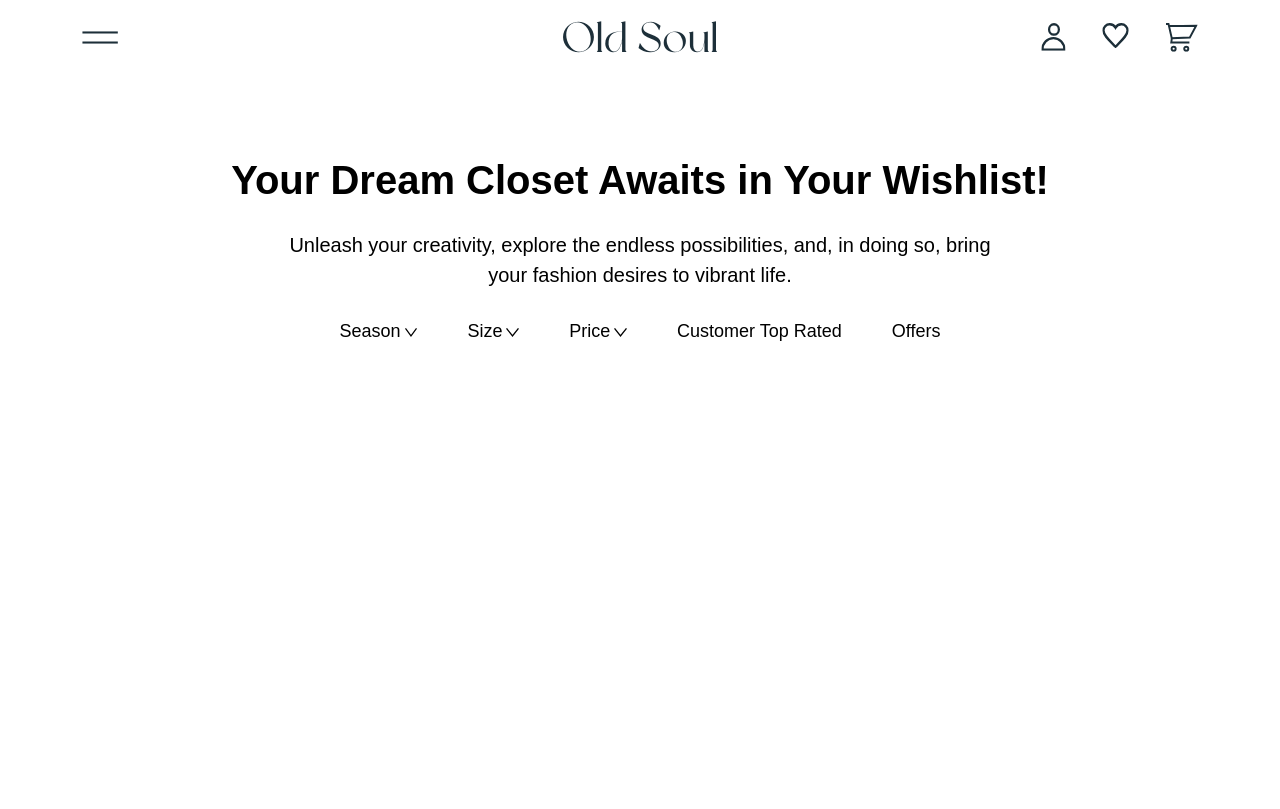
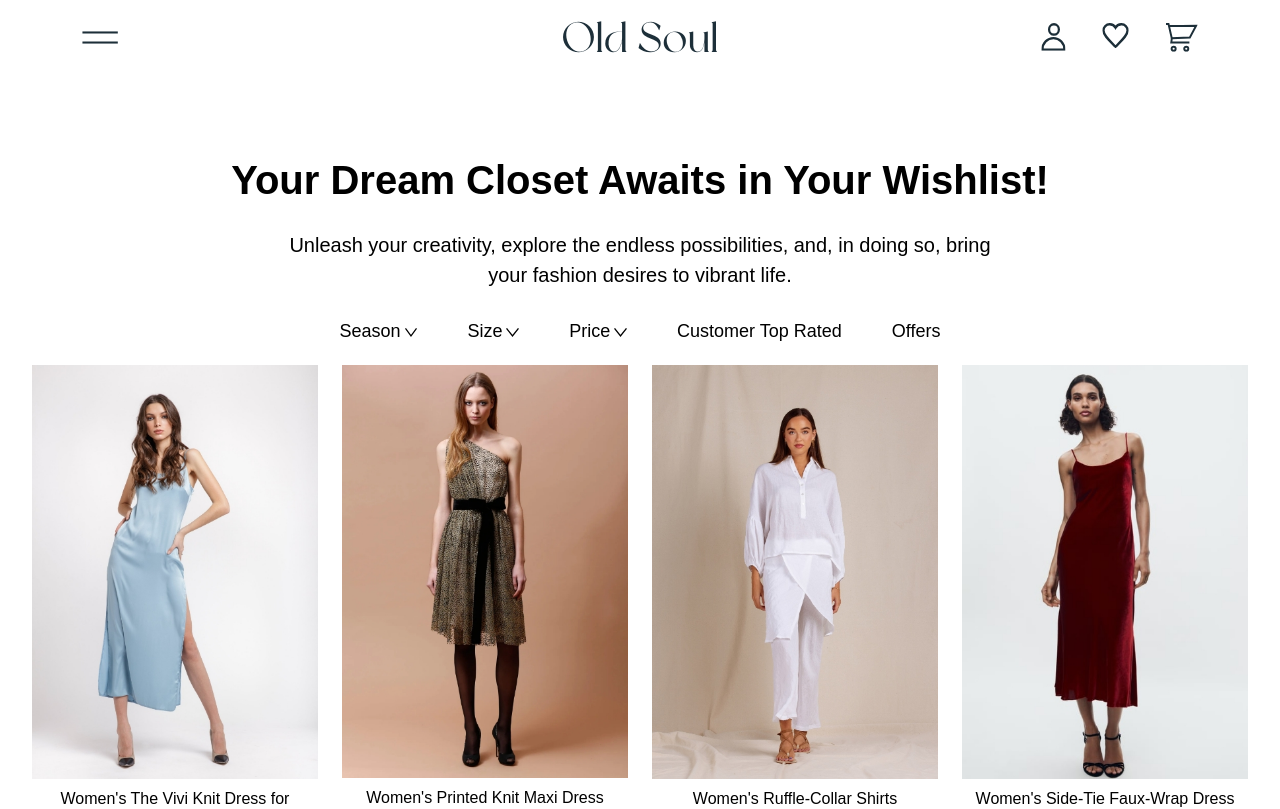
Before and after one commit to henryonyejelem/old_soul, a React (Create React App) app in the folder client/: page /wishlist in a window 1280 px wide. Shown: the top 809 px of the page. Built offline with nearby package versions, Linux system fonts and the light colour scheme; a web font is replaced by a local one.

Commit message:
Henry Onyejelem

```diff
--- a/client/src/App.js
+++ b/client/src/App.js
@@ -4,6 +4,7 @@ import Nav from "./components/ui/nav.js"
 import Footer from "./components/ui/footer.js"
 import Product from "./pages/collection/product/product.js"
 import Wishlist from "./pages/wishlist/index.js"
+import Cart from "./pages/cart/index.js"
 
 import { Route, Routes } from "react-router-dom"
 
--- /dev/null
+++ b/client/src/pages/cart/index.js
@@ -0,0 +1,7 @@
+function Cart() {
+  return (
+    <div></div>
+  )
+}
+
+export default Cart
--- a/client/src/pages/collection/product/product.js
+++ b/client/src/pages/collection/product/product.js
@@ -6,7 +6,7 @@ import minus from '../../../assets/icons/minus.svg'
 import {useState} from 'react'
 import db from "../../../data/women.js"
 import rating from "../../../assets/icons/5Stars.svg";
-import Card from '../card.js';
+import Card from '../../../components/ui/card.js';
 
 function Product() {
   const [color, setColor] = useState(1)
--- a/client/src/pages/collection/women/index.js
+++ b/client/src/pages/collection/women/index.js
@@ -7,7 +7,7 @@ import top from "../../../assets/images/collection/women/Tops.jpg"
 import dropdown from "../../../assets/icons/dropdown.svg"
 import search from "../../../assets/icons/Search Icon.svg"
 
-import Card from "../card"
+import Card from "../../../components/ui/card.js"
 import db from "../../../data/women.js"
 
 function Women() {
--- a/client/src/pages/wishlist/index.js
+++ b/client/src/pages/wishlist/index.js
@@ -1,5 +1,35 @@
 import dropdown from "../../assets/icons/dropdown.svg"
+
+import db from "../../data/women.js"
+import Card from '../../components/ui/card.js';
+
+
 function Wishlist() {
+    function getRandomItems(array, numItems) {
+    const randomItems = [];
+    const arrayLength = array.length;
+
+    if (numItems > arrayLength) {
+        console.error("Number of items requested exceeds the length of the array.");
+        return;
+    }
+
+    const indices = new Set();
+    while (indices.size < numItems) {
+        const randomIndex = Math.floor(Math.random() * arrayLength);
+        indices.add(randomIndex);
+    }
+
+    indices.forEach(index => {
+        randomItems.push(array[index]);
+    });
+
+    return randomItems;
+    }
+
+    const wishlist = getRandomItems(db, 4)
+
+
     return (
         <div className="pt-[150px] min-h-[100vh]">
             <div className="flex justify-center">
@@ -28,6 +58,12 @@ function Wishlist() {
                 </div>
             </div>
 
+            <div className="mx-8 grid grid-cols-4 gap-6 my-xl">
+                {wishlist.map(item => <Card name={item.name} price={item.price} src={item.ID}/>)}
+            </div>
+
+
+
 
         </div>
     )
```
Also changed, not shown: client/src/components/ui/card.js (renamed from client/src/pages/collection/card.js). Lines whose indentation alone changed are shown as unchanged.
